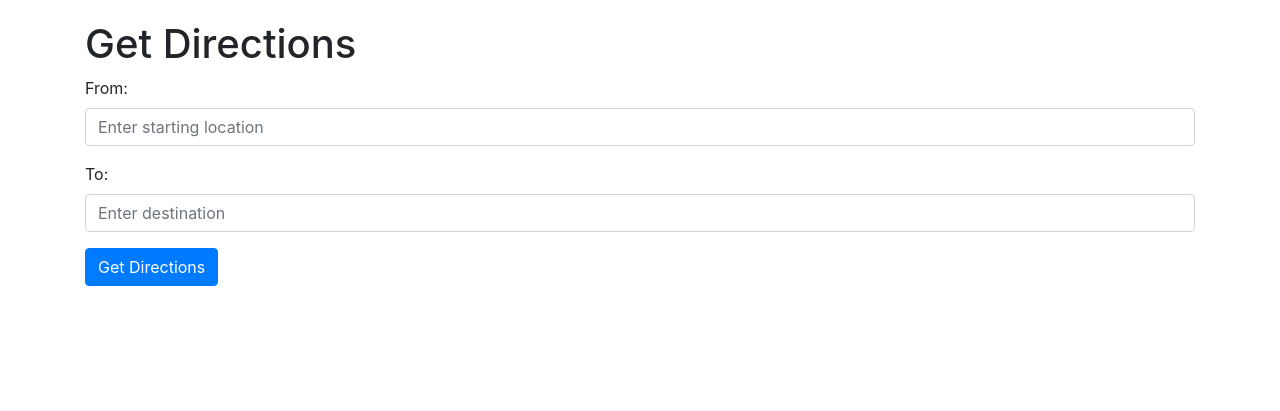
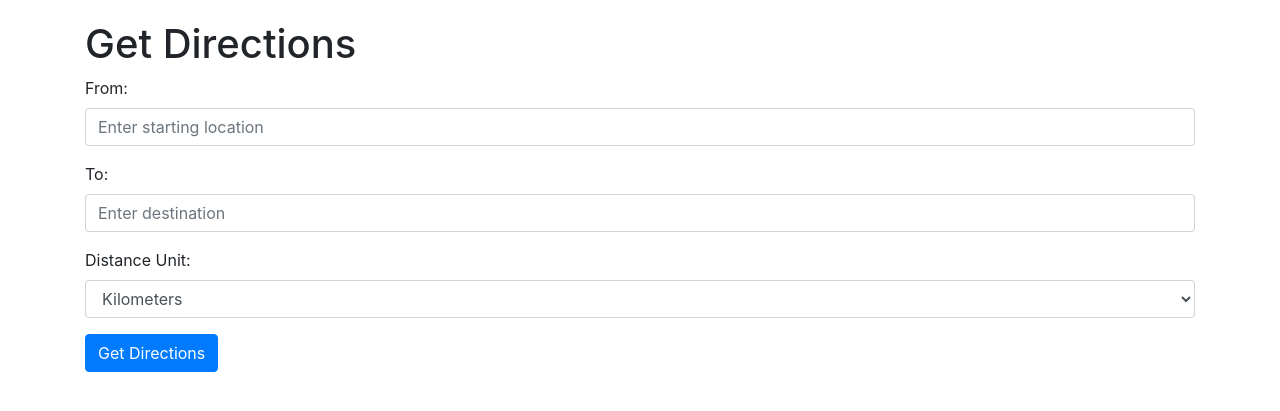
Before and after one commit to GrandHussar/Argus, a Flask app: page / in a window 1280 px wide. Shown: the top 411 px of the page. Run offline with Flask 3, Linux system fonts and the light colour scheme; some libraries are stand-ins or nearby versions.

Commit message:
unit control

```diff
--- a/app.py
+++ b/app.py
@@ -15,6 +15,7 @@ def index():
 def get_directions():
     orig = request.args.get('from')
     dest = request.args.get('to')
+    unit = request.args.get('unit', 'km')  # Default to kilometers
 
     if not orig or not dest:
         return jsonify({"error": "Missing 'from' or 'to' parameters."}), 400
@@ -24,16 +25,22 @@ def get_directions():
 
     json_status = json_data["info"]["statuscode"]
     if json_status == 0:
+        distance = json_data["route"]["distance"]
+        if unit == 'miles':
+            distance = round(distance, 2)  # Use original distance in miles
+        else:
+            distance = round(distance * 1.61, 2)  # Convert to kilometers
+
         route_info = {
             "status": "success",
             "from": orig,
             "to": dest,
             "trip_duration": json_data["route"]["formattedTime"],
-            "kilometers": round(json_data["route"]["distance"] * 1.61, 2),
+            "distance": distance,
             "maneuvers": [
                 {
                     "narrative": each["narrative"],
-                    "distance_km": round(each["distance"] * 1.61, 2)
+                    "distance": round(each["distance"] * (1.61 if unit == 'km' else 1), 2)
                 }
                 for each in json_data["route"]["legs"][0]["maneuvers"]
             ]
--- a/templates/index.html
+++ b/templates/index.html
@@ -26,6 +26,13 @@
                 <label for="to">To:</label>
                 <input type="text" id="to" class="form-control" placeholder="Enter destination" required>
             </div>
+            <div class="form-group">
+                <label for="unit">Distance Unit:</label>
+                <select id="unit" class="form-control">
+                    <option value="km">Kilometers</option>
+                    <option value="miles">Miles</option>
+                </select>
+            </div>
             <button type="submit" class="btn btn-primary">Get Directions</button>
         </form>
 
@@ -51,11 +58,12 @@
             event.preventDefault();
             const from = document.getElementById('from').value;
             const to = document.getElementById('to').value;
+            const unit = document.getElementById('unit').value;
 
             // Show loading modal
             $('#loadingModal').modal('show');
 
-            const response = await fetch(`/directions?from=${encodeURIComponent(from)}&to=${encodeURIComponent(to)}`);
+            const response = await fetch(`/directions?from=${encodeURIComponent(from)}&to=${encodeURIComponent(to)}&unit=${unit}`);
             const data = await response.json();
 
             // Hide loading modal
@@ -65,17 +73,17 @@
             resultDiv.innerHTML = '';
 
             if (response.ok) {
-                const { trip_duration, kilometers, maneuvers } = data;
+                const { trip_duration, distance, maneuvers } = data;
                 let tableHtml = `
                     <h2>Directions from ${from} to ${to}</h2>
                     <p>Trip Duration: ${trip_duration}</p>
-                    <p>Distance: ${kilometers} km</p>
+                    <p>Distance: ${distance} ${unit === 'km' ? 'km' : 'miles'}</p>
                     <table class="table">
                         <thead>
                             <tr>
                                 <th>Step</th>
                                 <th>Narrative</th>
-                                <th>Distance (km)</th>
+                                <th>Distance (${unit === 'km' ? 'km' : 'miles'})</th>
                             </tr>
                         </thead>
                         <tbody>`;
@@ -85,7 +93,7 @@
                         <tr>
                             <td>${index + 1}</td>
                             <td>${maneuver.narrative}</td>
-                            <td>${maneuver.distance_km}</td>
+                            <td>${maneuver.distance}</td>
                         </tr>`;
                 });
 
```
